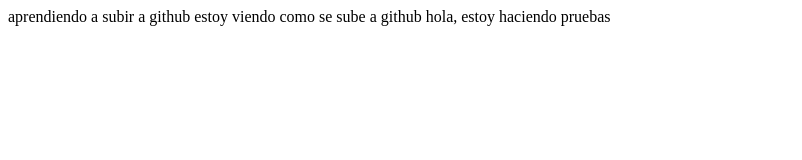
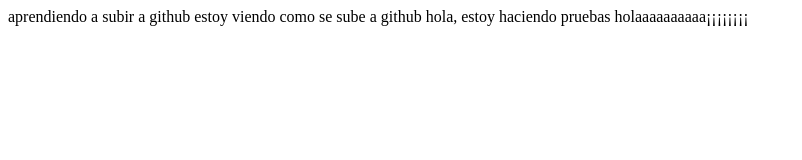
Before and after one commit to rebecagilcortes-spec/repositorio, a plain HTML site: page index.html in a window 1280 px wide. Shown: the whole page, without its empty margins (0-802 px from the left). Drawn offline with Linux system fonts and the light colour scheme.

Commit message:
añadiendo simbolos

```diff
--- a/index.html
+++ b/index.html
@@ -9,5 +9,9 @@
 <body>
     estoy viendo como se sube a github
     hola, estoy haciendo pruebas
+
+    holaaaaaaaaaa¡¡¡¡¡¡¡¡
+
+
 </body>
 </html>
```
